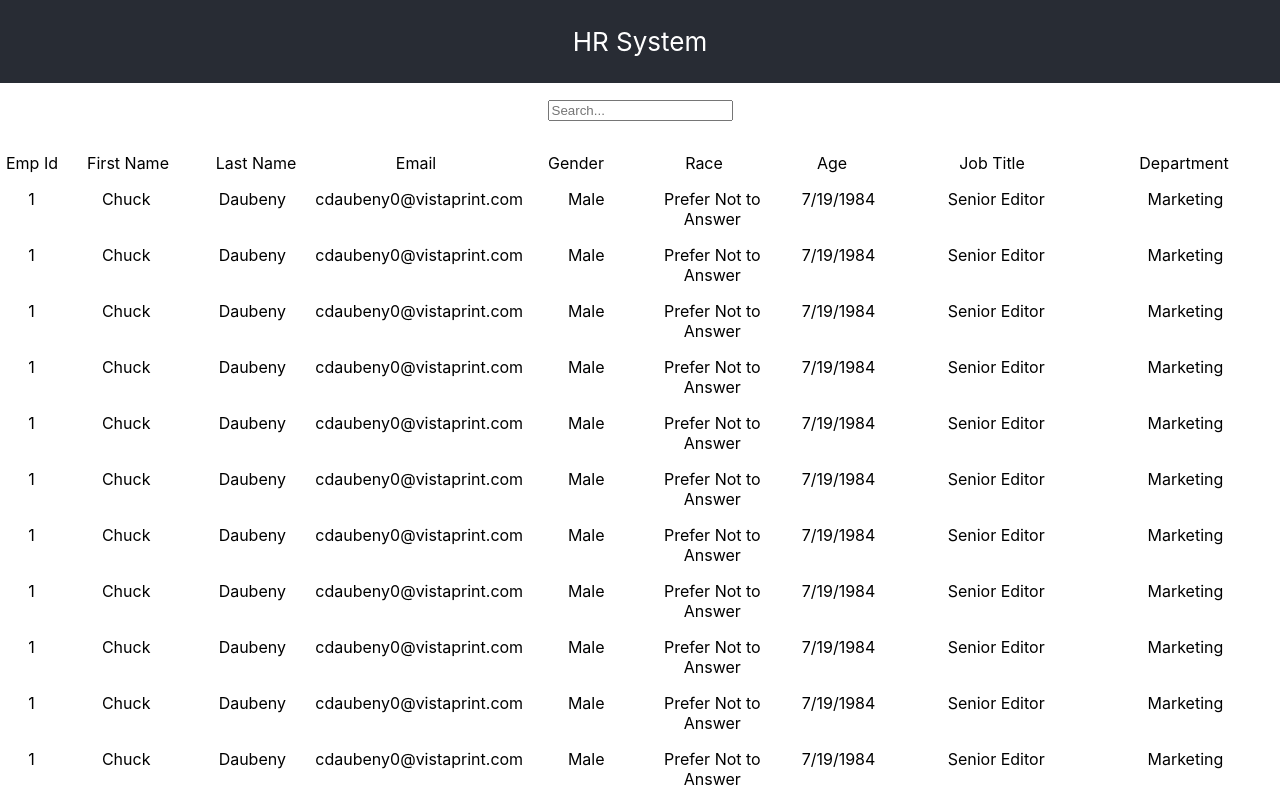
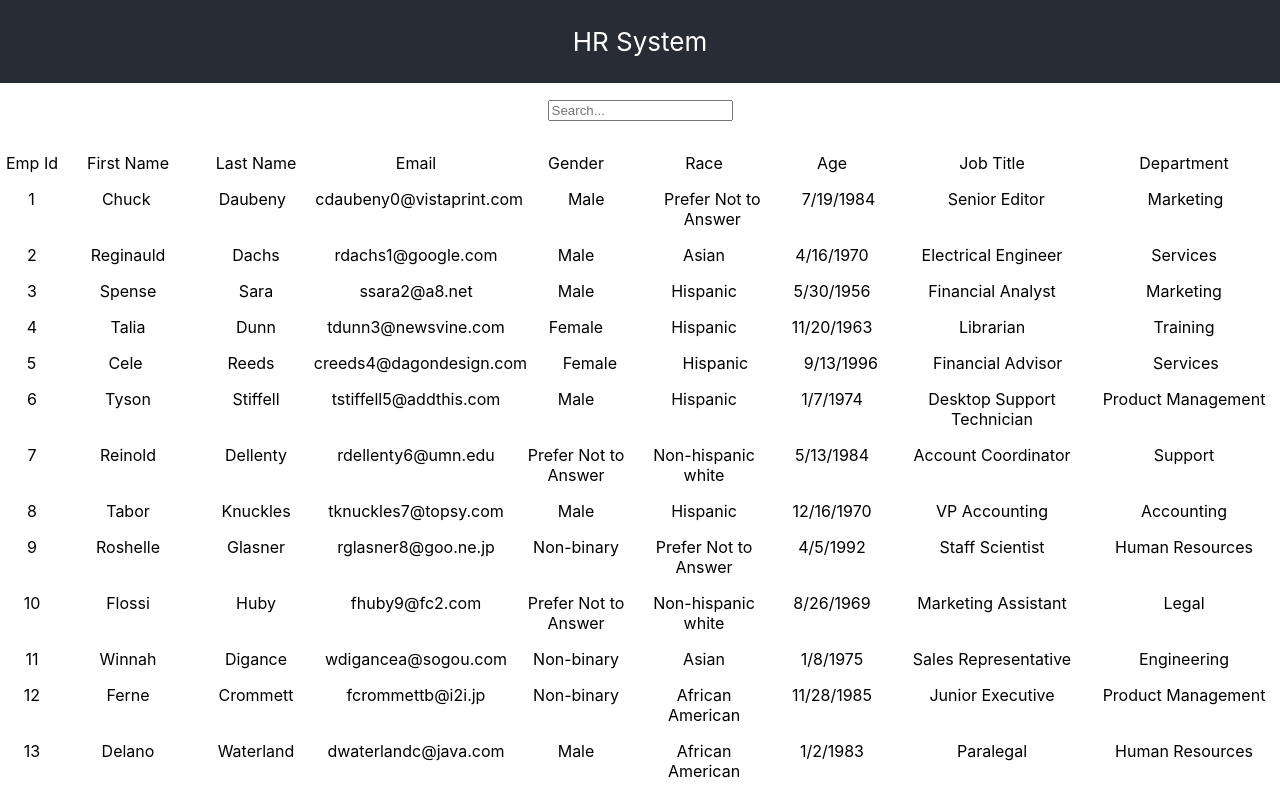
Before and after one commit to RaySanders7/react2020, a React (Create React App) app in the folder new-react/: page / in a window 1280 px wide. Shown: the top 798 px of the page. Built offline with nearby package versions, Linux system fonts and the light colour scheme.

Commit message:
Pass in and use data prop in TalbeDataItem

```diff
--- a/new-react/src/TableDataItem.jsx
+++ b/new-react/src/TableDataItem.jsx
@@ -1,16 +1,16 @@
 import React from 'react';
 
-const TableDataItem = () => (
+const TableDataItem = ({ data }) => (
   <div className="table-data">
-    <div className='employee-id'>1</div>
-    <div className='first-name'>Chuck</div>
-    <div className='last-name'>Daubeny</div>
-    <div className='email'>cdaubeny0@vistaprint.com</div>
-    <div className='gender'>Male</div>
-    <div className='race'>Prefer Not to Answer</div>
-    <div className='age'>7/19/1984</div>
-    <div className='job-title'>Senior Editor</div>
-    <div className='department'>Marketing</div>
+    <div className='employee-id'>{data.employeeId}</div>
+    <div className='first-name'>{data.firstName}</div>
+    <div className='last-name'>{data.lastName}</div>
+    <div className='email'>{data.email}</div>
+    <div className='gender'>{data.gender}</div>
+    <div className='race'>{data.race}</div>
+    <div className='age'>{data.age}</div>
+    <div className='job-title'>{data.jobTitle}</div>
+    <div className='department'>{data.department}</div>
   </div>
 );
 
```
